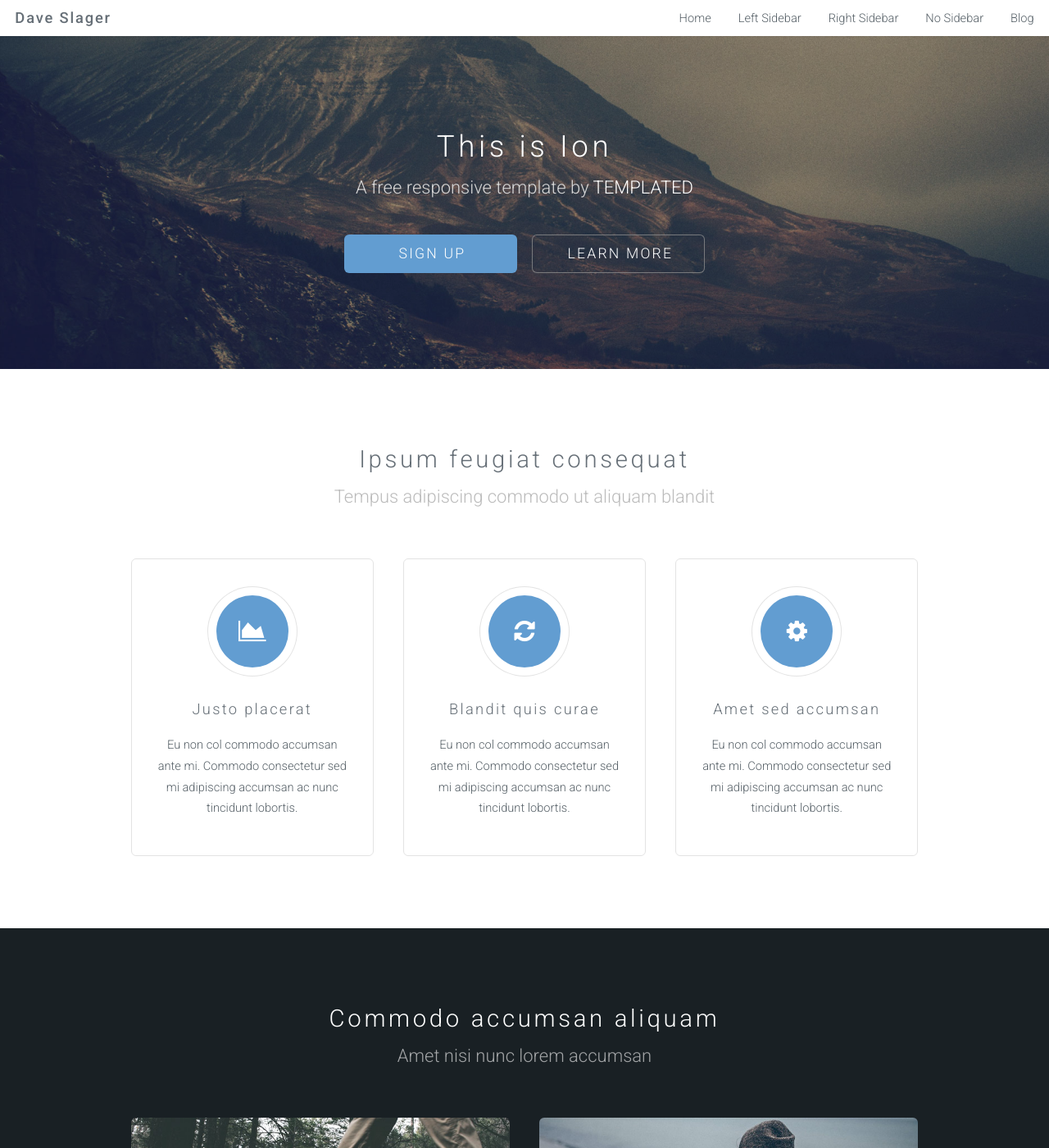
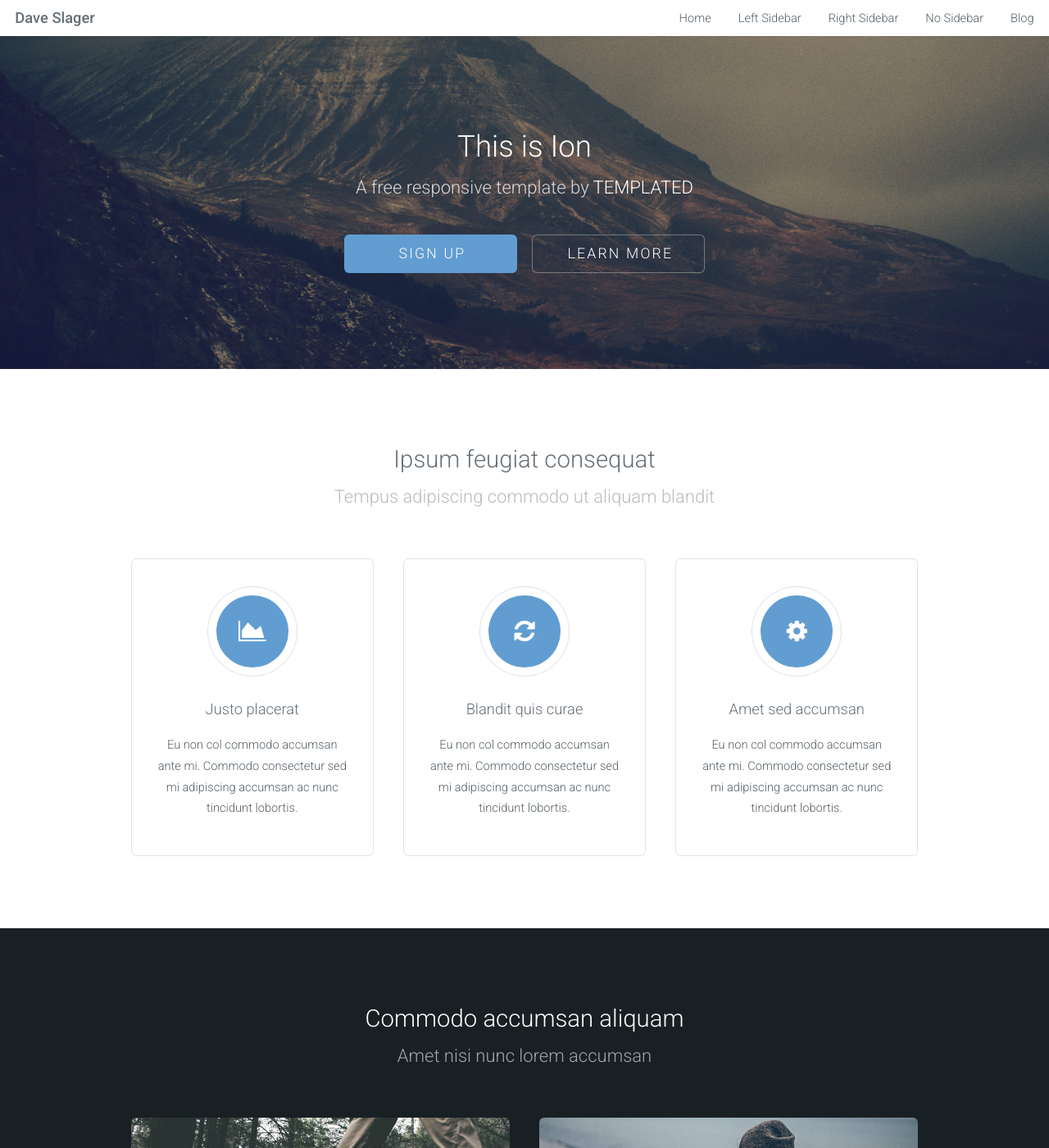
Before and after one commit to slager/slager.github.io, a Jekyll site: the page built from index.html, in a window 1280 px wide and 1400 px high. Shown: the whole window at 82% size. Built offline with Jekyll 4.4.1, drawn with Linux system fonts in a browser that asks for light colours.

Commit message:
letter despacing

```diff
--- a/css/style.css
+++ b/css/style.css
@@ -50,7 +50,7 @@
 		line-height: 1em;
 		margin: 0 0 1em 0;
 		/* text-transform: uppercase; */
-		letter-spacing: 0.125em;
+		/* letter-spacing: 0.125em; */
 	}
 
 		h1 a, h2 a, h3 a, h4 a, h5 a, h6 a {
```
